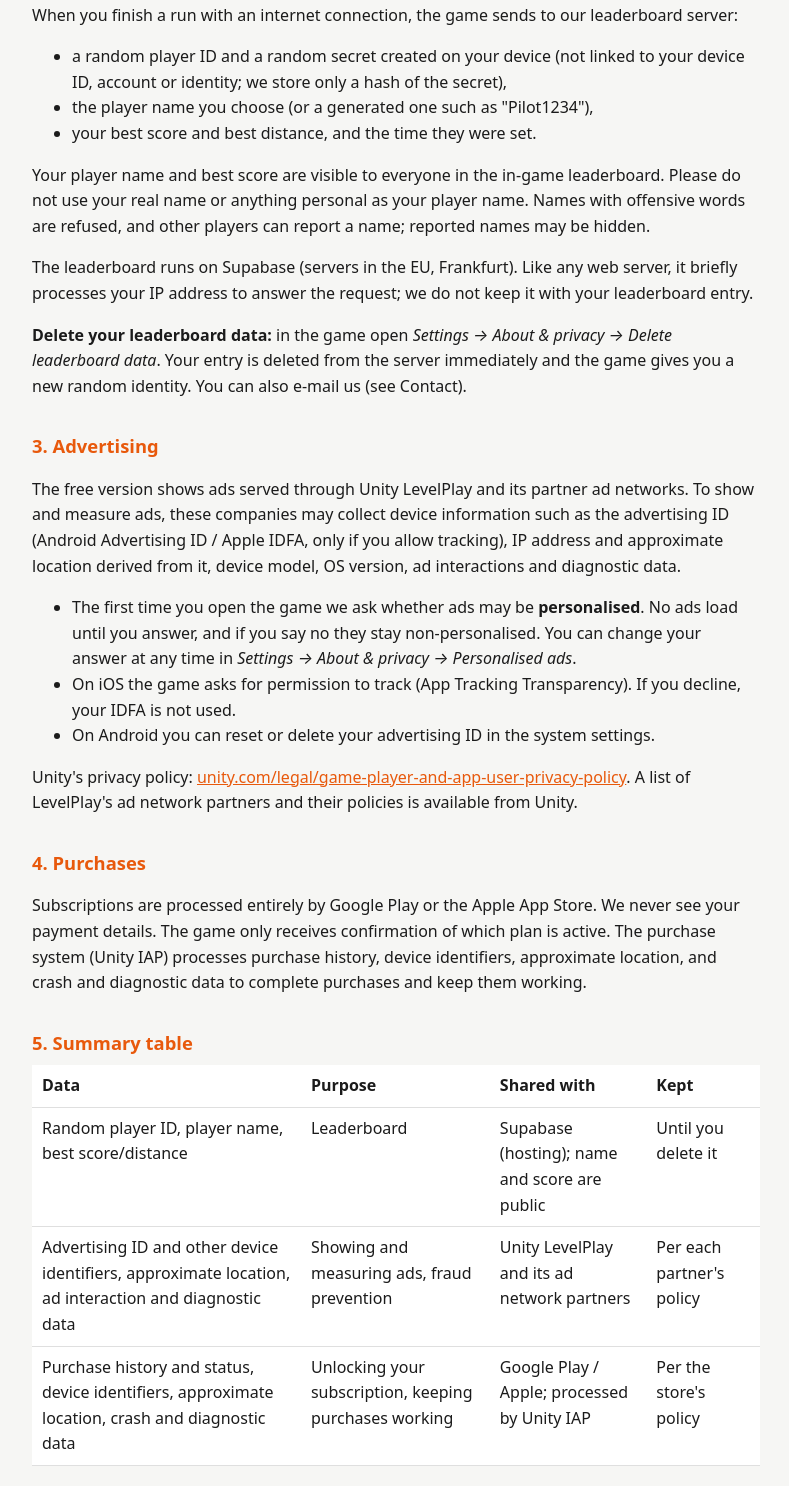
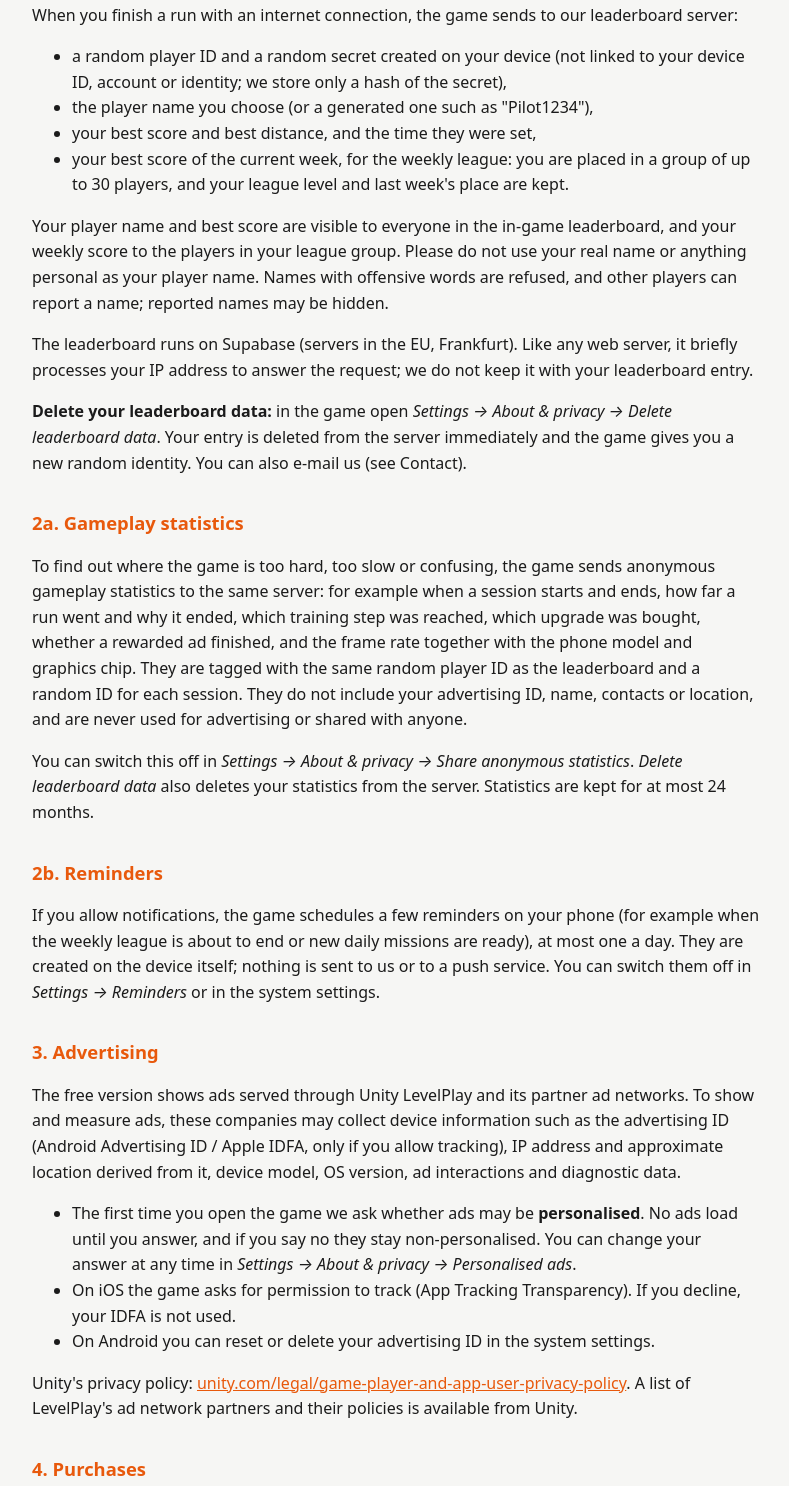
Before and after one commit to Nukro0/Nukro0.github.io, a plain HTML site: page roadster-supercar/privacy.html in a window 1280 px wide. Shown: the part 464-1950 px from the top of the page, without its empty margins (244-1033 px from the left). Drawn offline with Linux system fonts and the light colour scheme.

Commit message:
Cover statistics, weekly league and reminders in the privacy policy

```diff
--- a/roadster-supercar/privacy.html
+++ b/roadster-supercar/privacy.html
@@ -10,7 +10,7 @@
 <main>
 <nav><a href="index.html">Highway Roadster</a><a href="privacy.html">Privacy</a><a href="terms.html">Terms</a><a href="support.html">Support</a></nav>
 <h1>Privacy Policy</h1>
-<p class="meta">Last updated: 6 November 2026</p>
+<p class="meta">Last updated: 10 November 2026</p>
 
 <p>This policy explains what the mobile game <strong>Highway Roadster</strong> ("the game", "we") collects, why, and what you can do about it. We do not ask for your name, e-mail, phone number, location, contacts, photos or microphone.</p>
 
@@ -22,11 +22,19 @@
 <ul>
 <li>a random player ID and a random secret created on your device (not linked to your device ID, account or identity; we store only a hash of the secret),</li>
 <li>the player name you choose (or a generated one such as "Pilot1234"),</li>
-<li>your best score and best distance, and the time they were set.</li>
+<li>your best score and best distance, and the time they were set,</li>
+<li>your best score of the current week, for the weekly league: you are placed in a group of up to 30 players, and your league level and last week's place are kept.</li>
 </ul>
-<p>Your player name and best score are visible to everyone in the in-game leaderboard. Please do not use your real name or anything personal as your player name. Names with offensive words are refused, and other players can report a name; reported names may be hidden.</p>
+<p>Your player name and best score are visible to everyone in the in-game leaderboard, and your weekly score to the players in your league group. Please do not use your real name or anything personal as your player name. Names with offensive words are refused, and other players can report a name; reported names may be hidden.</p>
 <p>The leaderboard runs on Supabase (servers in the EU, Frankfurt). Like any web server, it briefly processes your IP address to answer the request; we do not keep it with your leaderboard entry.</p>
 <p><strong>Delete your leaderboard data:</strong> in the game open <em>Settings → About &amp; privacy → Delete leaderboard data</em>. Your entry is deleted from the server immediately and the game gives you a new random identity. You can also e-mail us (see Contact).</p>
+
+<h2>2a. Gameplay statistics</h2>
+<p>To find out where the game is too hard, too slow or confusing, the game sends anonymous gameplay statistics to the same server: for example when a session starts and ends, how far a run went and why it ended, which training step was reached, which upgrade was bought, whether a rewarded ad finished, and the frame rate together with the phone model and graphics chip. They are tagged with the same random player ID as the leaderboard and a random ID for each session. They do not include your advertising ID, name, contacts or location, and are never used for advertising or shared with anyone.</p>
+<p>You can switch this off in <em>Settings → About &amp; privacy → Share anonymous statistics</em>. <em>Delete leaderboard data</em> also deletes your statistics from the server. Statistics are kept for at most 24 months.</p>
+
+<h2>2b. Reminders</h2>
+<p>If you allow notifications, the game schedules a few reminders on your phone (for example when the weekly league is about to end or new daily missions are ready), at most one a day. They are created on the device itself; nothing is sent to us or to a push service. You can switch them off in <em>Settings → Reminders</em> or in the system settings.</p>
 
 <h2>3. Advertising</h2>
 <p>The free version shows ads served through Unity LevelPlay and its partner ad networks. To show and measure ads, these companies may collect device information such as the advertising ID (Android Advertising ID / Apple IDFA, only if you allow tracking), IP address and approximate location derived from it, device model, OS version, ad interactions and diagnostic data.</p>
@@ -43,7 +51,8 @@
 <h2>5. Summary table</h2>
 <table>
 <tr><th>Data</th><th>Purpose</th><th>Shared with</th><th>Kept</th></tr>
-<tr><td>Random player ID, player name, best score/distance</td><td>Leaderboard</td><td>Supabase (hosting); name and score are public</td><td>Until you delete it</td></tr>
+<tr><td>Random player ID, player name, best score/distance, weekly score, league level and group</td><td>Leaderboard and weekly league</td><td>Supabase (hosting); name and score are public</td><td>Until you delete it</td></tr>
+<tr><td>Random player ID, session ID, gameplay events, phone model and graphics chip</td><td>Improving the game (statistics)</td><td>Supabase (hosting) only</td><td>Up to 24 months, or until you delete it</td></tr>
 <tr><td>Advertising ID and other device identifiers, approximate location, ad interaction and diagnostic data</td><td>Showing and measuring ads, fraud prevention</td><td>Unity LevelPlay and its ad network partners</td><td>Per each partner's policy</td></tr>
 <tr><td>Purchase history and status, device identifiers, approximate location, crash and diagnostic data</td><td>Unlocking your subscription, keeping purchases working</td><td>Google Play / Apple; processed by Unity IAP</td><td>Per the store's policy</td></tr>
 </table>
```
